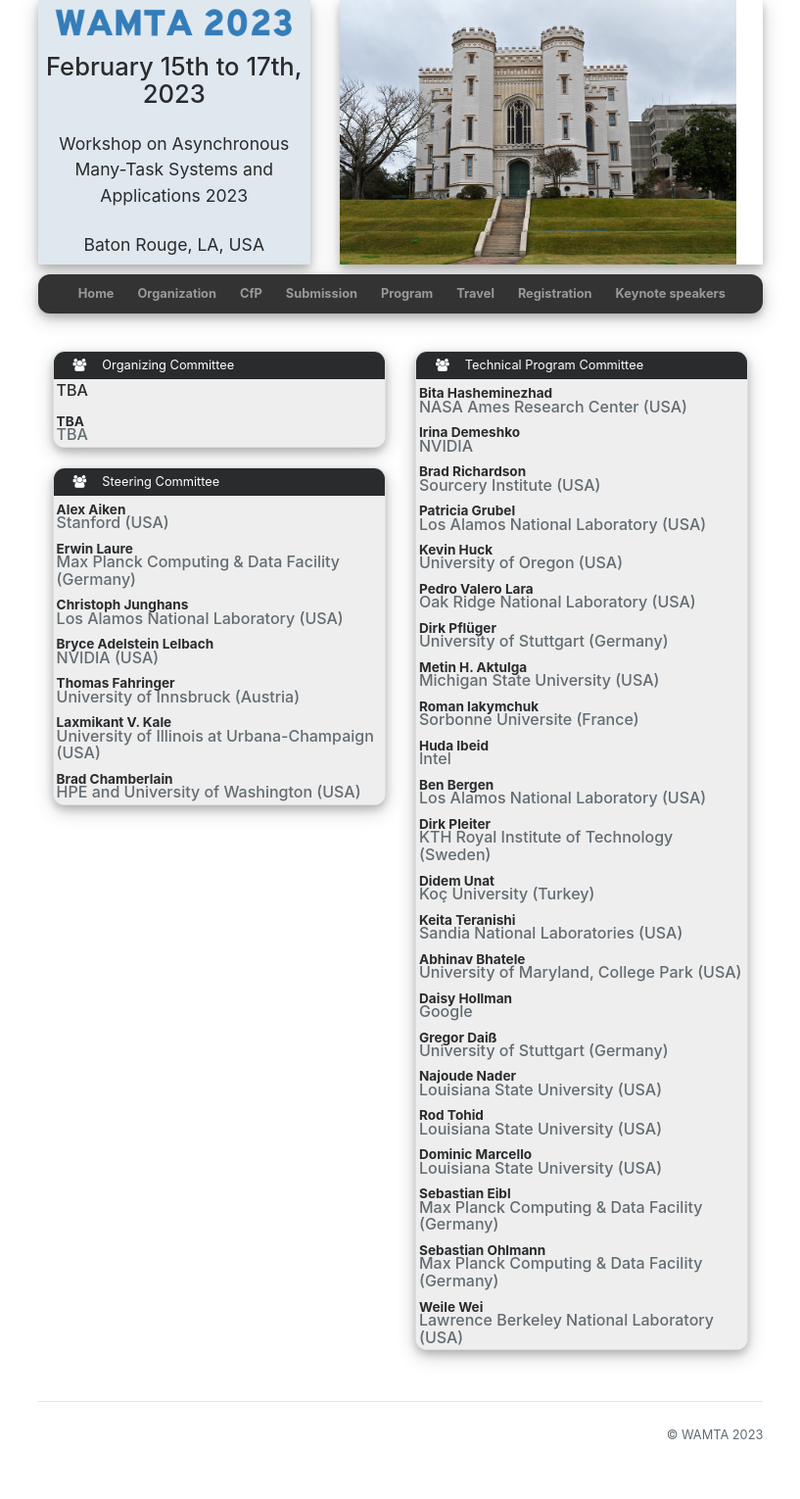
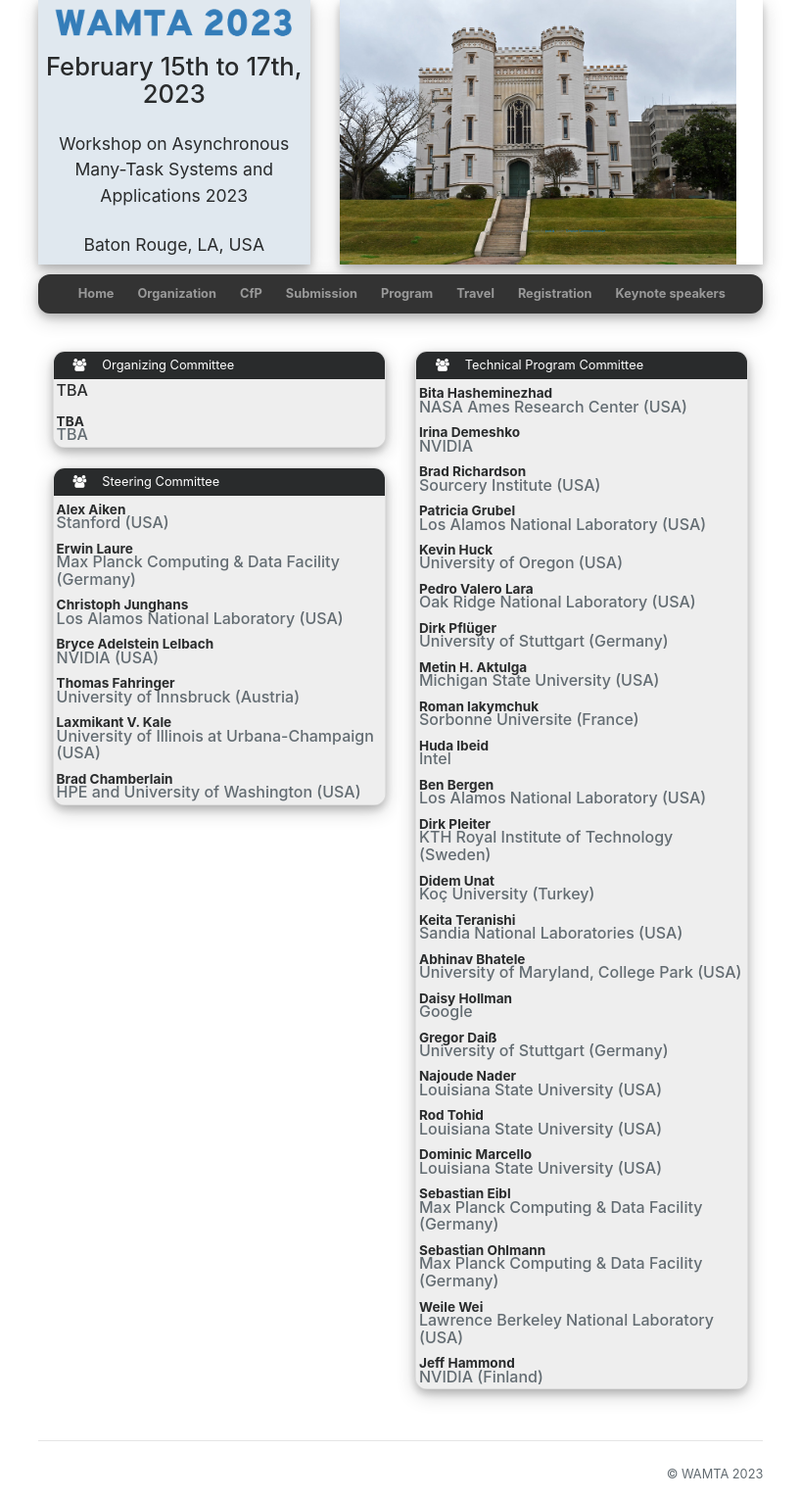
Before and after one commit to wamta26/WAMTA26.github.io, a Jekyll site: the page built from committees.html, in a window 1280 px wide. Shown: the whole page at 98% size, without its empty margins (231-1048 px from the left). Built offline with Jekyll 4.4.1, drawn with Linux system fonts in a browser that asks for light colours; nearby versions of some CDN libraries; before the commit the page ends 1490 px from its top, so only the background shows below that.

Commit message:
Update PC

```diff
--- a/_data/conference.yml
+++ b/_data/conference.yml
@@ -213,6 +213,9 @@ technical_program_committee:
   - name: Weile Wei
     org: Lawrence Berkeley National Laboratory (USA)
     homepage:
+  - name: Jeff Hammond
+    org: NVIDIA (Finland)
+    homepage:
 
 technical_program_chair:
   - name:  Patrick Diehl
```
